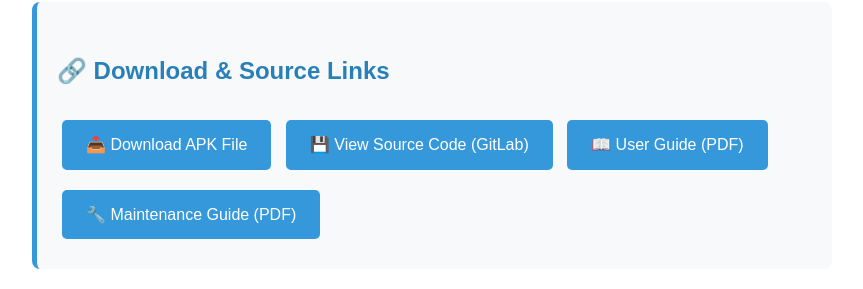
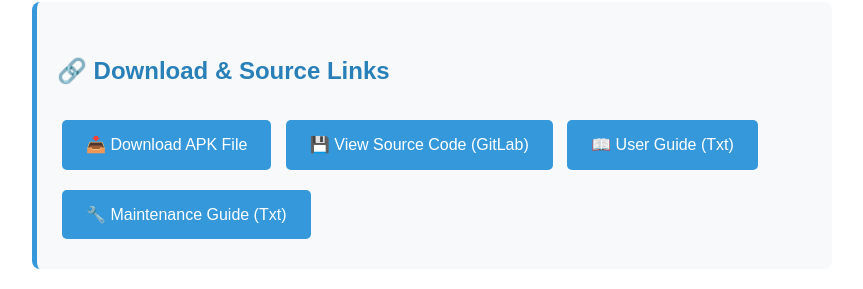
Before and after one commit to sakurakonami/Vacation-Scheduler-D242, a plain HTML site: page index.html in a window 1280 px wide. Shown: the part 415-704 px from the top of the page, without its empty margins (208-1071 px from the left). Drawn offline with Linux system fonts and the light colour scheme.

Commit message:
Update user and maintenance guide links to TXT format

```diff
--- a/index.html
+++ b/index.html
@@ -28,8 +28,8 @@
         <a href="downloads/vacation-scheduler.apk" class="btn">📥 Download APK File</a>
         <a href="https://gitlab.com/wgu-gitlab-environment/student-repos/tharr6/d424-software-engineering-capstone"
            class="btn" target="_blank">💾 View Source Code (GitLab)</a>
-        <a href="guides/user-guide.txt" class="btn">📖 User Guide (PDF)</a>
-        <a href="guides/maintenance-guide.txt" class="btn">🔧 Maintenance Guide (PDF)</a>
+        <a href="guides/user-guide.txt" class="btn">📖 User Guide (Txt)</a>
+        <a href="guides/maintenance-guide.txt" class="btn">🔧 Maintenance Guide (Txt)</a>
     </div>
 
     <h2>✨ Application Features</h2>
```
